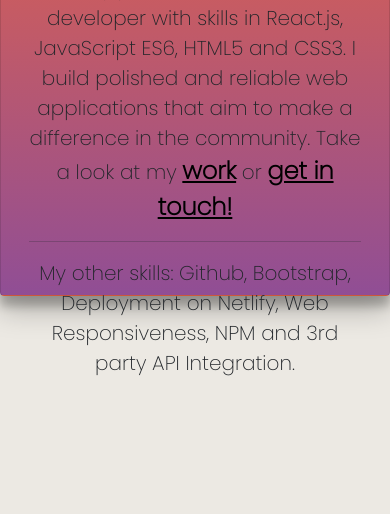
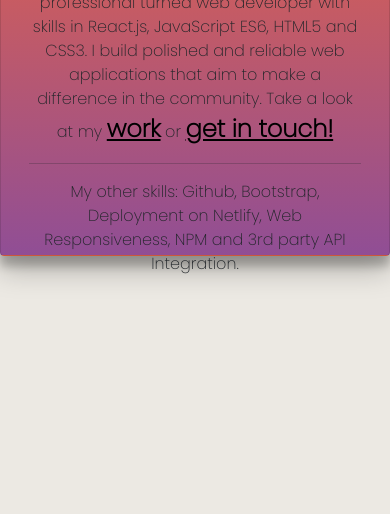
Before and after one commit to dyudis314/portfolio, a plain HTML site: page pages/about.html in a window 390 px wide. Shown: the part 330-844 px from the top of the page. Drawn offline with nearby package versions, Linux system fonts and the light colour scheme; a script that the page names is missing.

Commit message:
Responsive

```diff
--- a/pages/about.html
+++ b/pages/about.html
@@ -14,7 +14,6 @@
 </head>
 <body>
   <div class="container">
-    <div class="row">
 
       <nav>
         <div class="burger">
@@ -32,11 +31,12 @@
       <h1 class="title-text">About</h1>
     <br></br>
 
-      <div class="card text-center m-auto" style="height: 30rem;" data-tilt>
+    <div class="row">
+      <div class="card text-center m-auto" style="height: 26rem;" data-tilt>
         <div class="card-body">
           <h1 class="card-title">
               <h1 class="intro-text">Hi!</h1>
-                <p>I'm Dylan. I'm a former music industry professional turned web developer with skills in React.js, JavaScript ES6, HTML5 and CSS3. I build polished and reliable web applications that aim to make a difference in the community. Take a look at my
+                <p class="card-text">I'm Dylan. I'm a former music industry professional turned web developer with skills in React.js, JavaScript ES6, HTML5 and CSS3. I build polished and reliable web applications that aim to make a difference in the community. Take a look at my
                   <strong><a href="/pages/portfolio.html">work</a></strong>
                   or <strong><a href="/pages/connect.html">get in touch!</a></strong>
                 </p>
@@ -44,7 +44,8 @@
                 <hr></hr>
 
                 <p>My other skills: Github, Bootstrap, Deployment on Netlify, Web Responsiveness, NPM and 3rd party API Integration.</p>
-
+             </div>
+          </div>
         </div>
     </div>
 
--- a/style.css
+++ b/style.css
@@ -172,13 +172,12 @@ h3:hover {
 
  /* About Page */
 
- .container {
+.container {
    text-align: center;
  }
 
 .container p {
   font-family: 'Poppins', sans-serif;
-  font-size: 20px;
 }
 
 .container p a {
```
